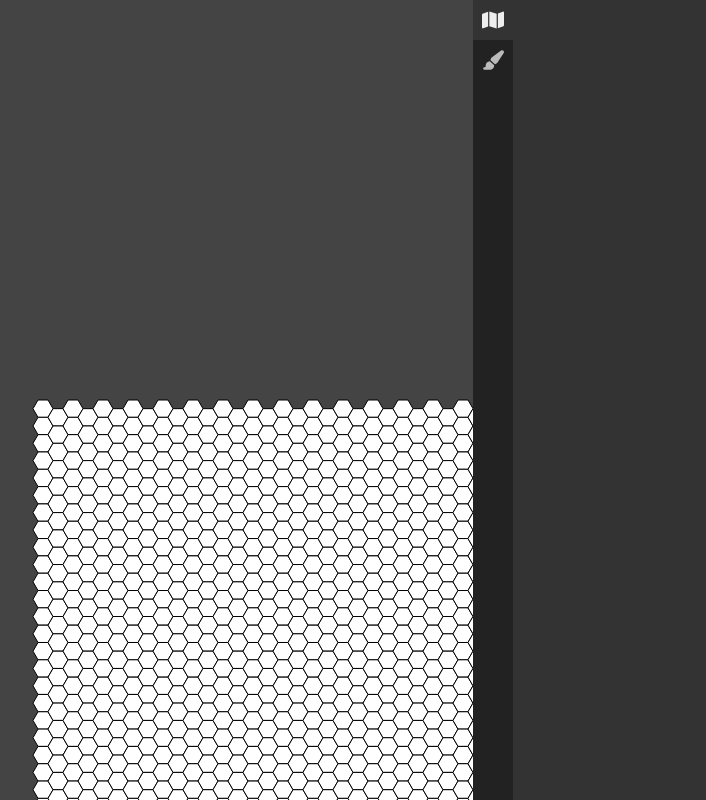
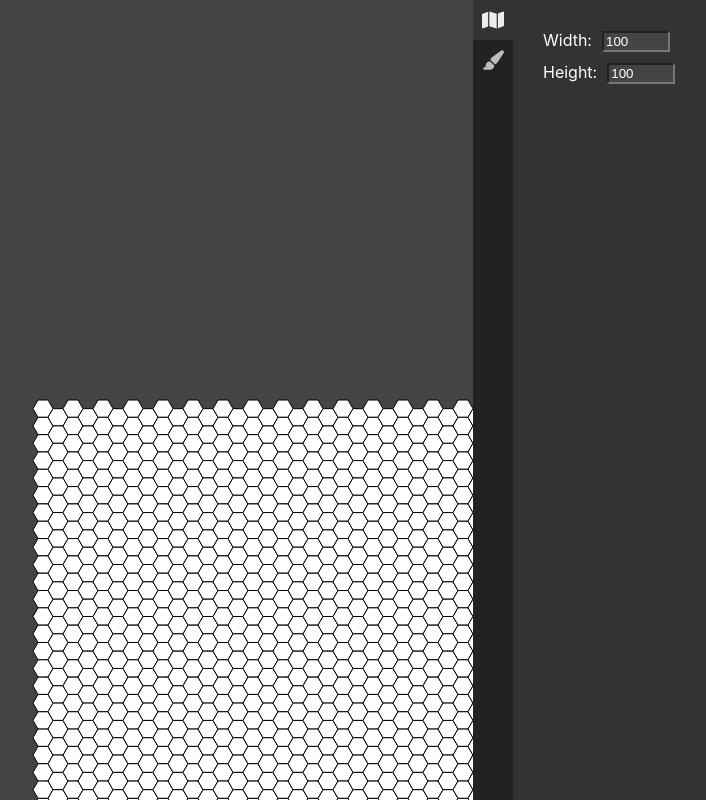
Before and after one commit to matthew-mcallister/rpcollab, a React (Create React App) app: page / in a window 1280 px wide. Both pictures are taken after a click on the element 900 px from the left and 20 px from the top of the page. Shown: the whole page, without its empty margins (407-1113 px from the left). Built offline with nearby package versions, Linux system fonts and the light colour scheme.

Commit message:
Add map size changer

```diff
--- a/src/components/ColorPicker.tsx
+++ b/src/components/ColorPicker.tsx
@@ -15,7 +15,6 @@ export default function ColorPicker(props: ColorPickerProps) {
   }
   return (
     <>
-      <label style={{paddingRight: '10px'}}>Color:</label>
       <input
         type="color"
         value={props.color.toHex({prefix: true})}
--- a/src/map/MapModel.ts
+++ b/src/map/MapModel.ts
@@ -27,13 +27,20 @@ export default class MapModel {
   public cells: Cell[][];
 
   constructor(width: number, height: number) {
+    this.width = this.height = 0;
+    this.cells = [[]];
+    this.resize(width, height);
+  }
+
+  resize(width: number, height: number) {
     this.width = width;
     this.height = height;
-    this.cells = [];
+    this.cells.length = width;
     for (let x = 0; x < width; x++) {
-      this.cells[x] = [];
+      this.cells[x] = this.cells[x] || [];
+      this.cells[x].length = height;
       for (let y = 0; y < height; y++) {
-        this.cells[x][y] = new Cell(x, y);
+        this.cells[x][y] = this.cells[x][y] || new Cell(x, y);
       }
     }
   }
--- /dev/null
+++ b/src/map/MapSettings.tsx
@@ -0,0 +1,43 @@
+import {useState} from 'react';
+import MapEditorState from './State';
+
+interface MapSettingsProps {
+  state: MapEditorState;
+}
+
+export default function MapSettingsUi(props: MapSettingsProps) {
+  const [width, height] = [props.state.map.width, props.state.map.height];
+
+  const [dummy, setDummy] = useState(0);
+  function render() {
+    setDummy(dummy + 1);
+  }
+
+  return (
+    <div>
+      <label>Width:</label>
+      <input
+        id="number"
+        type="number"
+        value={width}
+        min={1}
+        onChange={(e) => {
+          props.state.map.resize(Number(e.target.value), height);
+          render();
+        }}
+      />
+      <br />
+      <label>Height:</label>
+      <input
+        id="number"
+        type="number"
+        value={props.state.map.height}
+        min={1}
+        onChange={(e) => {
+          props.state.map.resize(width, Number(e.target.value));
+          render();
+        }}
+      />
+    </div>
+  );
+}
--- a/src/map/Sidebar.css
+++ b/src/map/Sidebar.css
@@ -1,3 +1,7 @@
+h3 {
+  margin: 0 0 20px 0;
+}
+
 .Sidebar {
   height: 100%;
   width: 100%;
@@ -22,3 +26,17 @@
   padding: 30px;
   text-align: left;
 }
+
+label {
+  padding-right: 10px;
+}
+
+input {
+  color: white;
+  background-color: #444;
+  margin-bottom: 10px;
+}
+
+input[type='number'] {
+  max-width: 60px;
+}
--- a/src/map/Sidebar.tsx
+++ b/src/map/Sidebar.tsx
@@ -4,6 +4,7 @@ import {PaintbrushUi} from './tool/Paintbrush';
 import './Sidebar.css';
 import TabColumn, {TabDef} from './TabColumn';
 import {faMap, faPaintbrush} from '@fortawesome/free-solid-svg-icons';
+import MapSettingsUi from './MapSettings';
 
 interface SidebarProps {
   tabState: MapTabState;
@@ -13,6 +14,8 @@ type Tab = 'map-settings' | 'paintbrush';
 
 export default function Sidebar(props: SidebarProps) {
   const [selected, setSelected] = useState<Tab>('paintbrush');
+
+  const state = props.tabState.state;
 
   const tabs: TabDef<Tab>[] = [
     {
@@ -34,9 +37,9 @@ export default function Sidebar(props: SidebarProps) {
         {(() => {
           switch (selected) {
             case 'map-settings':
-              return <div></div>;
+              return <MapSettingsUi state={state} />;
             case 'paintbrush':
-              return <PaintbrushUi state={props.tabState.state} />;
+              return <PaintbrushUi state={state} />;
           }
         })()}
       </div>
--- a/src/map/TabColumn.tsx
+++ b/src/map/TabColumn.tsx
@@ -23,7 +23,11 @@ export default function TabColumn<K>(props: TabColumnProps<K>) {
           className += ' Selected';
         }
         return (
-          <div className={className} onClick={() => props.onChange(tab.name)}>
+          <div
+            className={className}
+            onClick={() => props.onChange(tab.name)}
+            title={tab.tooltip}
+          >
             <FontAwesomeIcon className="Icon" icon={tab.icon} />
           </div>
         );
--- a/src/map/tool/Paintbrush.tsx
+++ b/src/map/tool/Paintbrush.tsx
@@ -35,6 +35,8 @@ export function PaintbrushUi(props: PaintbrushUiProps) {
 
   return (
     <div>
+      <h3>Paintbrush</h3>
+      <label>Color:</label>
       <ColorPicker color={paintbrush.color} onChange={changeColor} />
     </div>
   );
```
